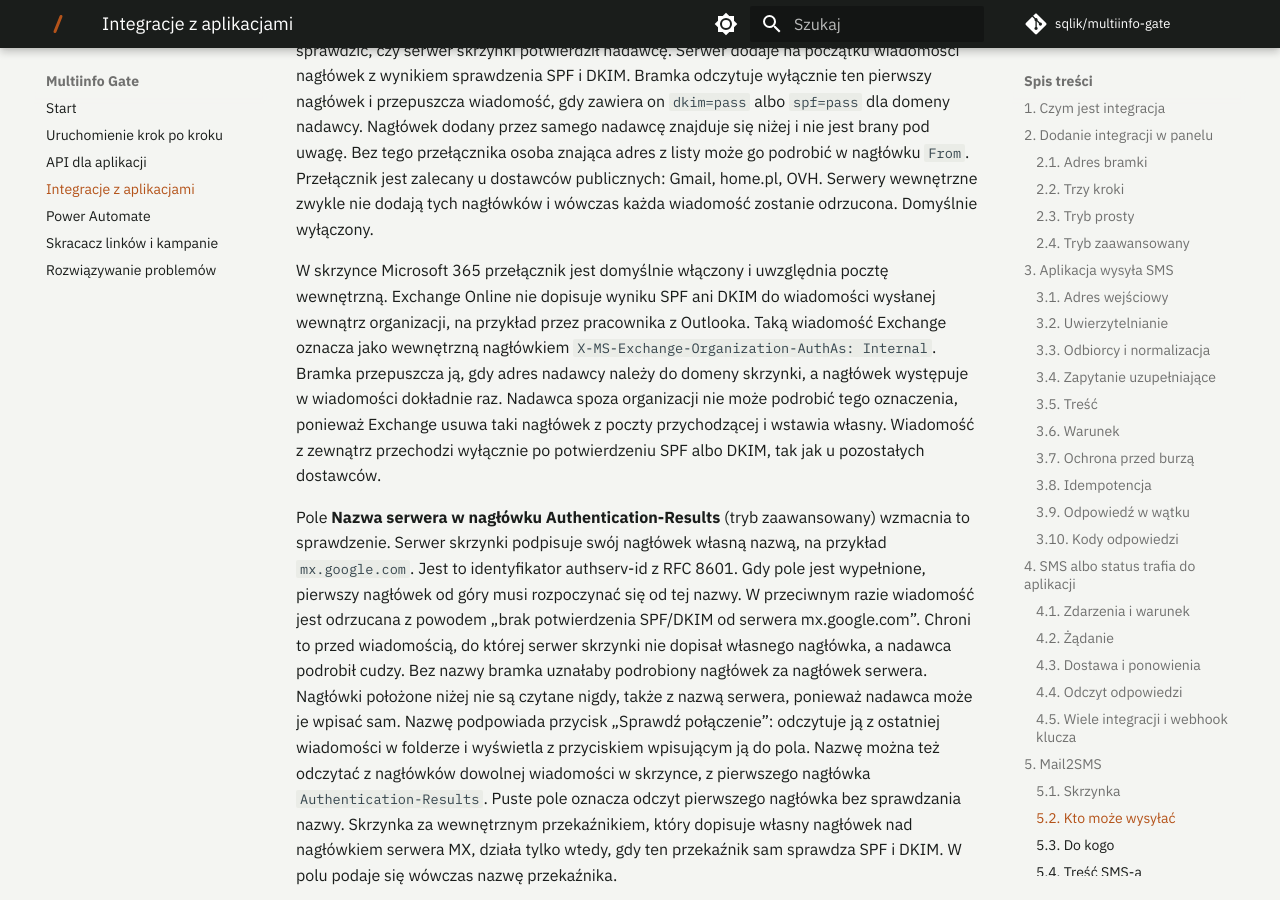
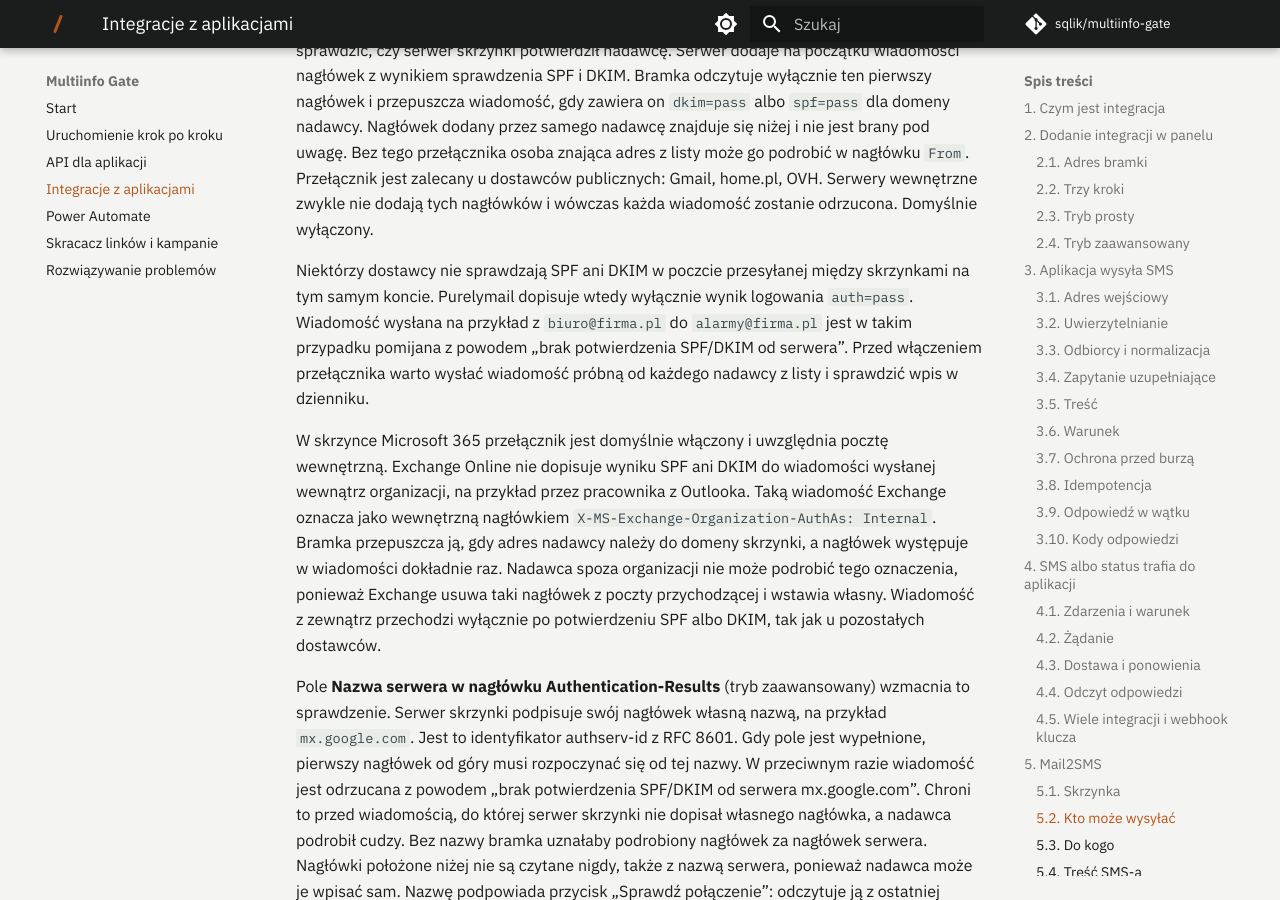
Before and after one commit to sqlik/multiinfo-gate, an MkDocs documentation site: the page built from docs/integracje.md, in a window 1280 px wide and 900 px high, scrolled down 23525 px. Built offline with MkDocs 1.6.1 and Material for MkDocs 9.7.7, drawn with Linux system fonts in a browser that asks for light colours; comment, search, counter and statistics services are not loaded.

Commit message:
1.11.4: poczta między skrzynkami jednego dostawcy a przełącznik SPF/DKIM w rozdziale 5.2
Niektórzy dostawcy, na przykład Purelymail, nie sprawdzają SPF ani DKIM w poczcie między
skrzynkami na tym samym koncie i dopisują wyłącznie `auth=pass`. Przy włączonym przełączniku
taka wiadomość jest pomijana. Rozdział 5.2 opisuje teraz ten przypadek i zaleca wiadomość próbną
od każdego nadawcy przed włączeniem przełącznika.

```diff
--- a/docs/integracje.md
+++ b/docs/integracje.md
@@ -635,6 +635,12 @@ Nagłówek dodany przez samego nadawcę znajduje się niżej i nie jest brany po
 przełącznika osoba znająca adres z listy może go podrobić w nagłówku `From`. Przełącznik jest
 zalecany u dostawców publicznych: Gmail, home.pl, OVH. Serwery wewnętrzne zwykle nie dodają
 tych nagłówków i wówczas każda wiadomość zostanie odrzucona. Domyślnie wyłączony.
+
+Niektórzy dostawcy nie sprawdzają SPF ani DKIM w poczcie przesyłanej między skrzynkami na tym
+samym koncie. Purelymail dopisuje wtedy wyłącznie wynik logowania `auth=pass`. Wiadomość wysłana
+na przykład z `biuro@firma.pl` do `alarmy@firma.pl` jest w takim przypadku pomijana z powodem
+„brak potwierdzenia SPF/DKIM od serwera”. Przed włączeniem przełącznika warto wysłać wiadomość
+próbną od każdego nadawcy z listy i sprawdzić wpis w dzienniku.
 
 W skrzynce Microsoft 365 przełącznik jest domyślnie włączony i uwzględnia pocztę wewnętrzną.
 Exchange Online nie dopisuje wyniku SPF ani DKIM do wiadomości wysłanej wewnątrz organizacji,
```
